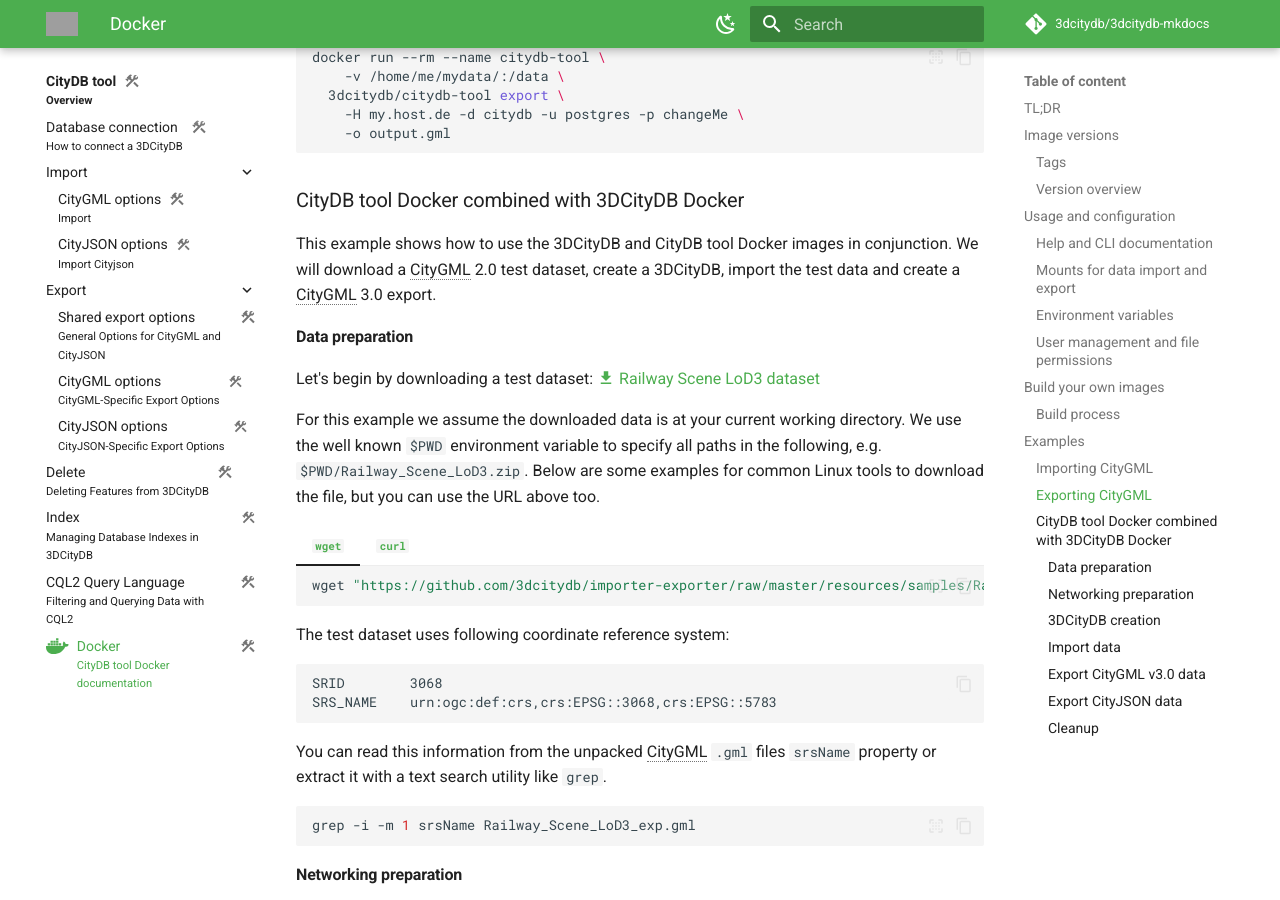
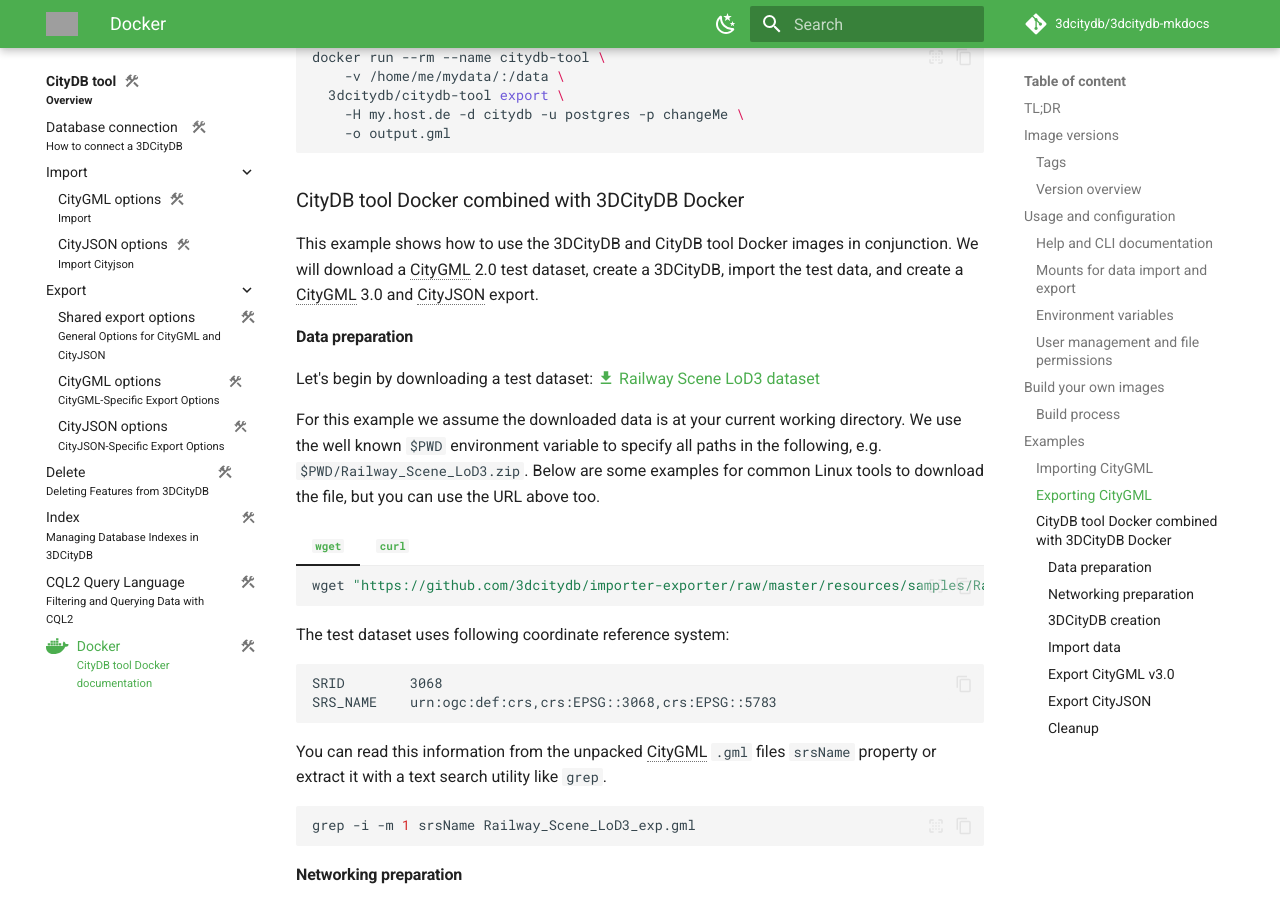
Before and after one commit to BWibo/3dcitydb-mkdocs, an MkDocs documentation site: the page built from docs/citydb-tool/docker.md, in a window 1280 px wide and 900 px high, scrolled down 7054 px. Built offline with MkDocs 1.6.1 and Material for MkDocs 9.7.7, drawn with Linux system fonts in a browser that asks for light colours; emoji names are drawn with the system emoji font; comment, search, counter and statistics services are not loaded; grey boxes are pictures that could not be loaded.

Commit message:
Add CityJSON example

````diff
--- a/docs/citydb-tool/docker.md
+++ b/docs/citydb-tool/docker.md
@@ -350,7 +350,7 @@
 
 ### CityDB tool Docker combined with 3DCityDB Docker
 
-This example shows how to use the 3DCityDB and CityDB tool Docker images in conjunction. We will download a CityGML 2.0 test dataset, create a 3DCityDB, import the test data and create a CityGML 3.0 export.
+This example shows how to use the 3DCityDB and CityDB tool Docker images in conjunction. We will download a CityGML 2.0 test dataset, create a 3DCityDB, import the test data, and create a CityGML 3.0 and CityJSON export.
 
 #### Data preparation
 
@@ -442,7 +442,7 @@
     "Railway_Scene_LoD3.zip"
 ```
 
-#### Export CityGML v3.0 data
+#### Export CityGML v3.0
 
 Now, with our data inside the 3DCityDB, let's use the CityDB tool to create a CityGML 3.0 export of the entire dataset. As CityGML 3.0 is the default export option, there are no additional options required for the export command. Same as for the [import](#import-data) step above, we mount our current working directory for data exchange with the container. Additionally, we add the `-o` option to specify an output file name `Railway_Scene_LoD3_CityGML_v3.gml` (line 10) and set the container to run as the current user and group to make sure we have sufficient permissions for writing the output file (line 2, see [here](#user-management-and-file-permissions) for more on permissions).
 
@@ -459,7 +459,7 @@
     -o "Railway_Scene_LoD3_CityGML_v3.gml"
 ```
 
-#### Export CityJSON data
+#### Export CityJSON
 
 Creating a CityJSON export works the same way as described above for CityGML. The only differences are the changed `citydb-tool` command and export file name, as shown in the highlighted lines.
 
````
